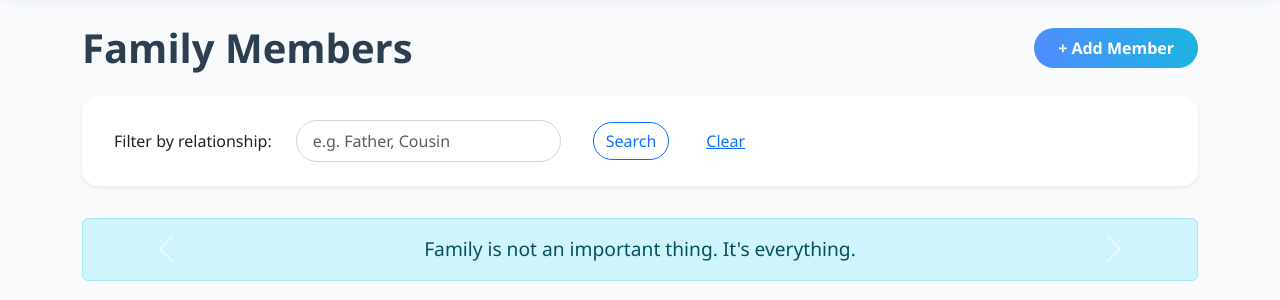
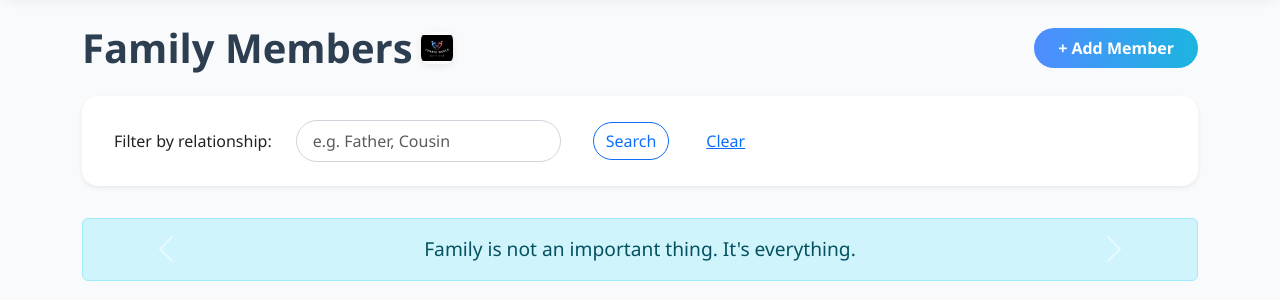
Before and after one commit to Junate-World/family-website, a Flask app: page / in a window 1280 px wide. Shown: the part 60-360 px from the top of the page. Run offline with Flask 3, Linux system fonts and the light colour scheme.

Commit message:
Fix: Templates and Static modification

```diff
--- a/templates/home.html
+++ b/templates/home.html
@@ -2,7 +2,10 @@
 {% block content %}
 
 <div class="d-flex justify-content-between align-items-center mb-4">
-  <h1 class="mb-0">Family Members</h1>
+  <div class="d-flex align-items-center gap-2">
+    <h1 class="mb-0">Family Members</h1>
+    <img src="{{ url_for('static', filename='my-favicon-32x32.png') }}" alt="Family Icon" style="width:32px;height:32px;object-fit:contain;box-shadow:0 2px 8px rgba(0,0,0,0.08);border-radius:8px;" />
+  </div>
   <a href="{{ url_for('add_member') }}" class="btn btn-primary">+ Add Member</a>
 </div>
 
```
Also changed, not shown: static/my-favicon-16x16.png (renamed from static/my-favicon-16x16.png.JPG), static/my-favicon-32x32.png (renamed from static/my-favicon-32x32.png.JPG), static/my-favicon-apple-180x180.png (renamed from static/my-favicon-apple-180x180.png.JPG), static/my-favicon.ico (renamed from static/my-favicon.ico.JPG).
